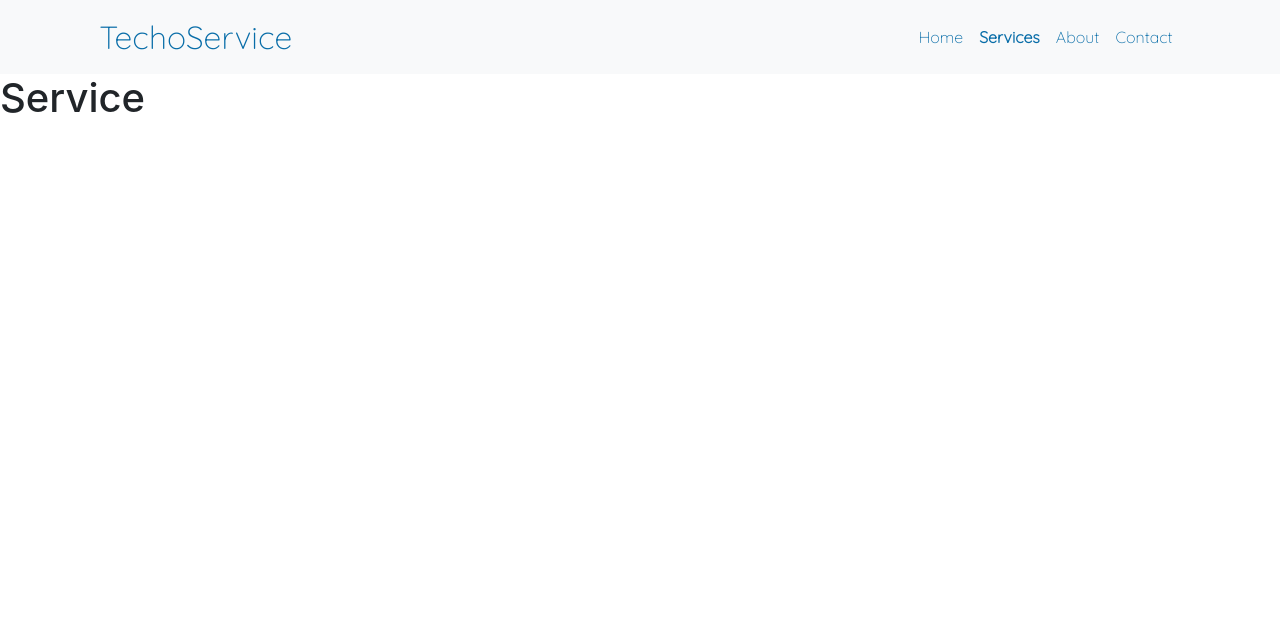
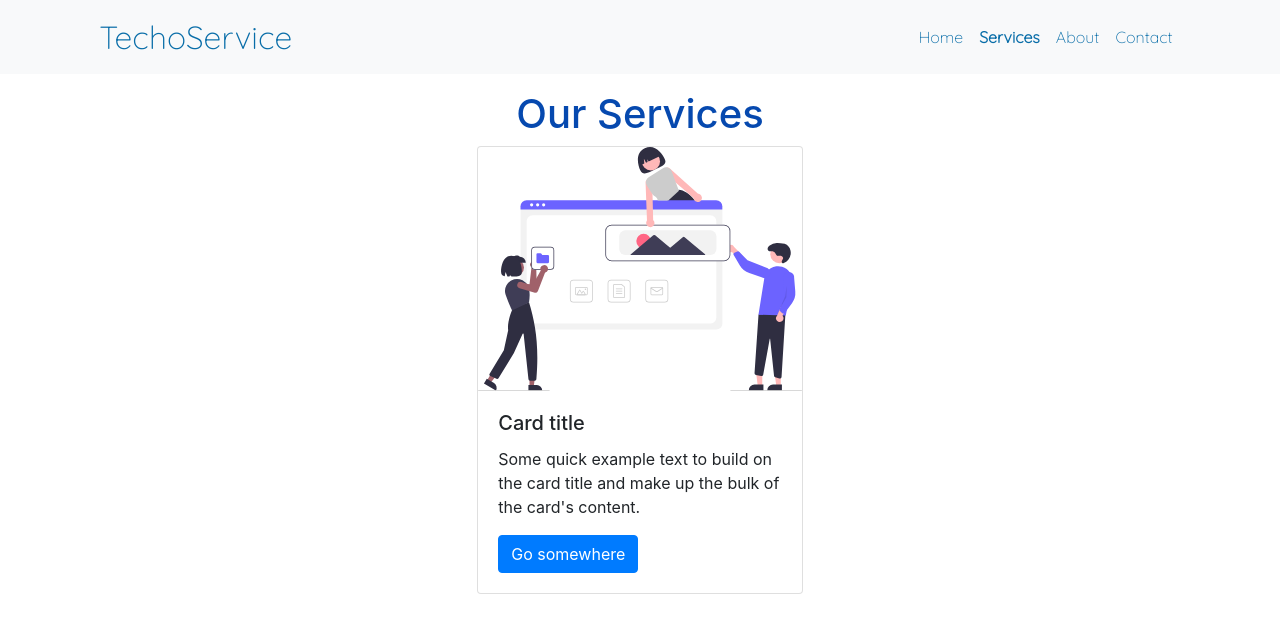
Before and after one commit to umangag07/Reactjs-Projects, a React (Create React App) app in the folder techo_service-website/: page /services in a window 1280 px wide. Shown: the top 632 px of the page. Built offline with nearby package versions, Linux system fonts and the light colour scheme.

Commit message:
for service page added the card component

```diff
--- /dev/null
+++ b/techo_service-website/src/Card.jsx
@@ -0,0 +1,27 @@
+import React from "react";
+import { NavLink } from "react-router-dom";
+import web from '../src/images/building_websites.svg'
+
+const Card = () => {
+  return (
+    <>
+      <div className="col-md-4 col-10 mx-auto">
+        <div class="card">
+          <img class="card-img-top" src={web} alt="Card image cap" />
+          <div class="card-body">
+            <h5 class="card-title">Card title</h5>
+            <p class="card-text">
+              Some quick example text to build on the card title and make up the
+              bulk of the card's content.
+            </p>
+            <NavLink to="" class="btn btn-primary">
+              Go somewhere
+            </NavLink>
+          </div>
+        </div>
+      </div>
+    </>
+  );
+};
+
+export default Card;
--- a/techo_service-website/src/Index.css
+++ b/techo_service-website/src/Index.css
@@ -32,3 +32,7 @@
     border-radius: 50px;
     transition: 0.6s;
 }
+.tab-center {
+    text-align: center;
+    color: rgb(6, 73, 175) !important;
+}
--- a/techo_service-website/src/Service.jsx
+++ b/techo_service-website/src/Service.jsx
@@ -1,13 +1,23 @@
-import React from 'react'
+import React from "react";
+import Card from "./Card";
 
-const Service = ()=>{
-    return(
-        <>
-          <h1>Service</h1>
-        </>
-    )
+const Service = () => {
+  return (
+    <>
+      <div className="my-3">
+        <h1 className="tab-center">Our Services</h1>
+        <div className="container-fluid mb-4">
+          <div className="row">
+            <div className="col-10 mx-auto">
+              <div className="row">
+                <Card/>
+              </div>
+            </div>
+          </div>
+        </div>
+      </div>
+    </>
+  );
+};
 
-
-}
-
-export default Service
+export default Service;
```
